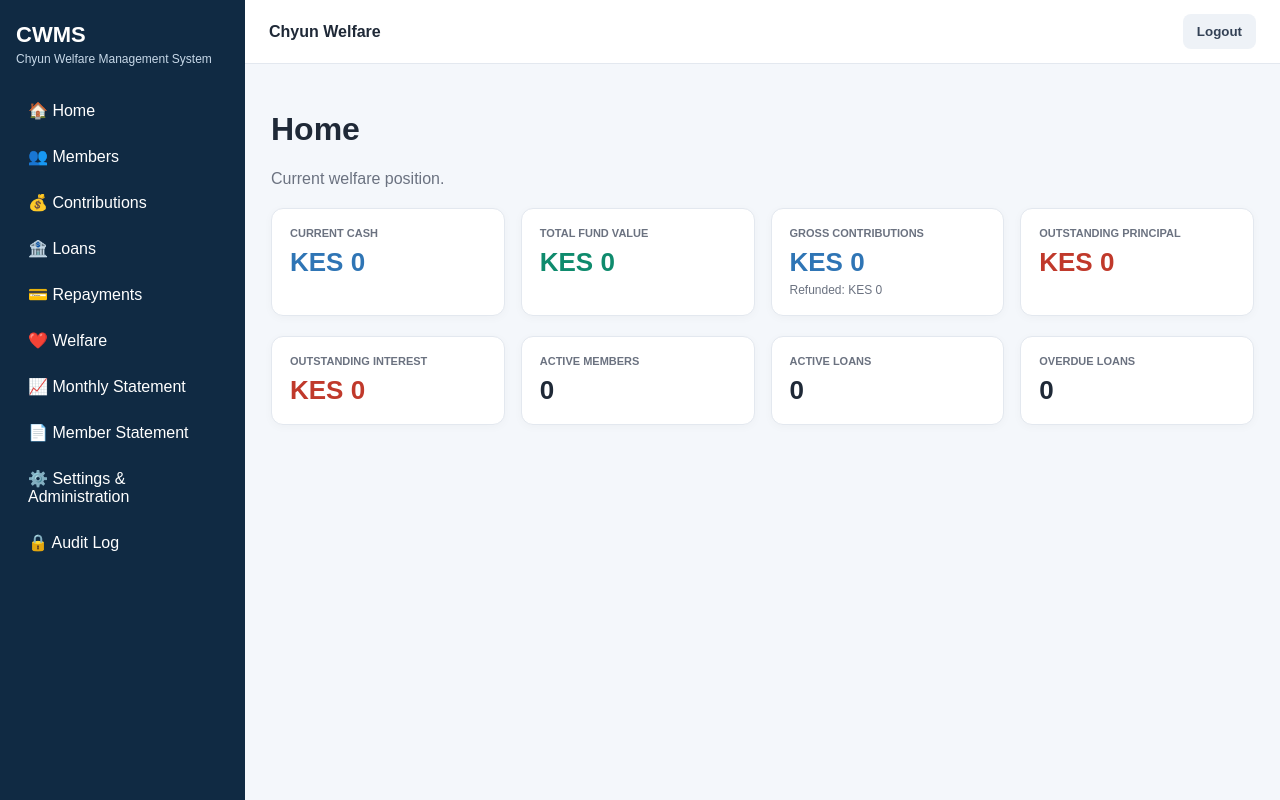
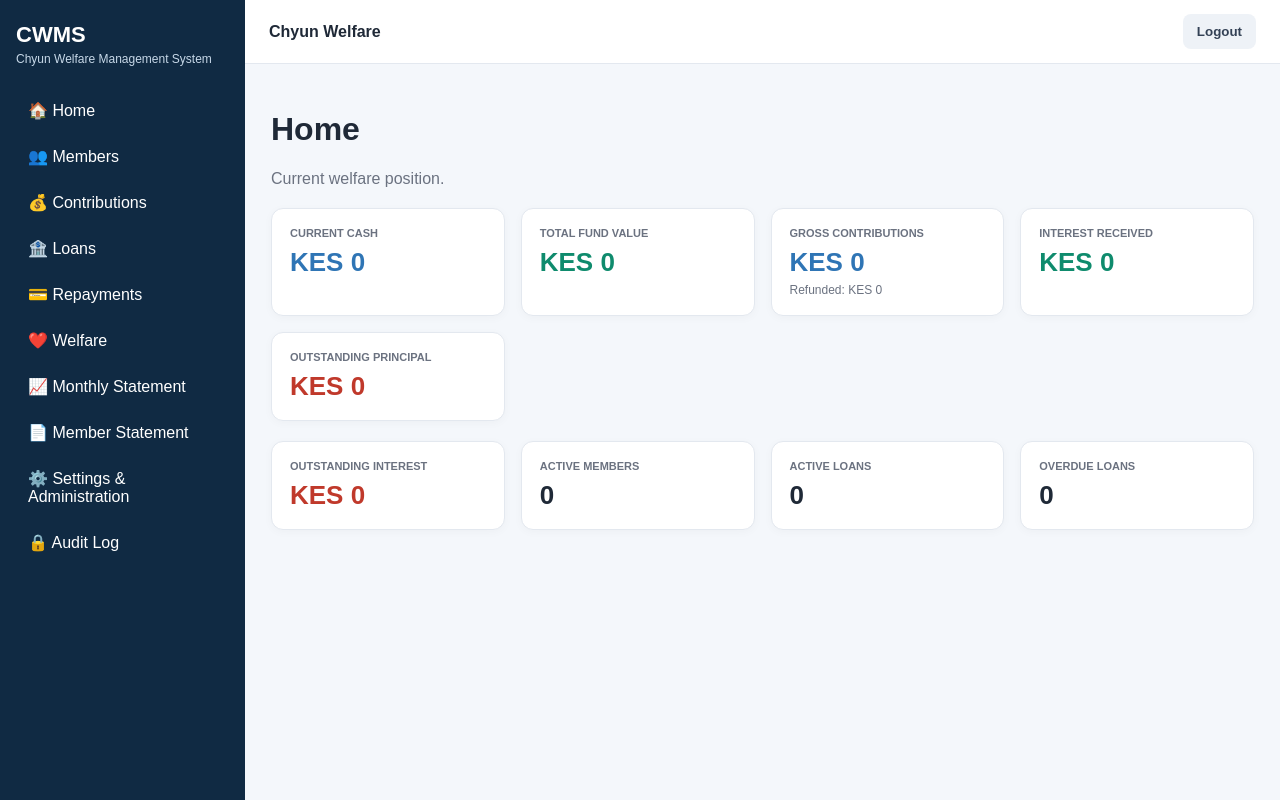
Before and after one commit to errosae-code/cwms, a Next.js app: page /app in a window 1280 px wide. Built offline with nearby package versions, Linux system fonts and the light colour scheme; no server answers; the database is empty.

Commit message:
Add interest received to dashboard

```diff
--- a/src/app/app/page.tsx
+++ b/src/app/app/page.tsx
@@ -10,11 +10,12 @@ export default async function Home(){const s=await createClient();
   s.from("loans").select("principal,outstanding_principal,outstanding_interest,status").is("deleted_at",null),
   s.from("welfare_entries").select("money_in,money_out").is("deleted_at",null),
   s.from("settings").select("opening_cash_balance,include_registration_in_cash,include_outstanding_interest_in_fund").limit(1).maybeSingle(),
-  s.from("repayments").select("amount").is("deleted_at",null),
+  s.from("repayments").select("amount,interest_paid").is("deleted_at",null),
   s.from("member_refunds").select("amount").is("deleted_at",null),
   s.from("members").select("registration_paid").is("deleted_at",null)
  ]);
  const contributions=c.data?.reduce((a,r)=>a+Number(r.amount||0),0)||0;
+ const interestReceived=reps.data?.reduce((a,r)=>a+Number(r.interest_paid||0),0)||0;
  const loansIssued=l.data?.reduce((a,r)=>a+Number(r.principal||0),0)||0;
  const principal=l.data?.reduce((a,r)=>a+Number(r.outstanding_principal||0),0)||0;
  const interest=l.data?.reduce((a,r)=>a+Number(r.outstanding_interest||0),0)||0;
@@ -28,5 +29,5 @@ export default async function Home(){const s=await createClient();
  <div className="card"><div className="label">Current Cash</div><div className="value blue">{money(currentCash)}</div></div>
  <div className="card"><div className="label">Total Fund Value</div><div className="value green">{money(fund)}</div></div>
  <div className="card"><div className="label">Gross Contributions</div><div className="value blue">{money(contributions)}</div><div className="muted" style={{fontSize:12,marginTop:5}}>Refunded: {money(refunds)}</div></div>
- <div className="card"><div className="label">Outstanding Principal</div><div className="value red">{money(principal)}</div></div></div>
+ <div className="card"><div className="label">Interest Received</div><div className="value green">{money(interestReceived)}</div></div><div className="card"><div className="label">Outstanding Principal</div><div className="value red">{money(principal)}</div></div></div>
  <div className="cards"><div className="card"><div className="label">Outstanding Interest</div><div className="value red">{money(interest)}</div></div><div className="card"><div className="label">Active Members</div><div className="value">{m.count||0}</div></div><div className="card"><div className="label">Active Loans</div><div className="value">{activeLoans}</div></div><div className="card"><div className="label">Overdue Loans</div><div className="value">{overdue}</div></div></div></>}
```
